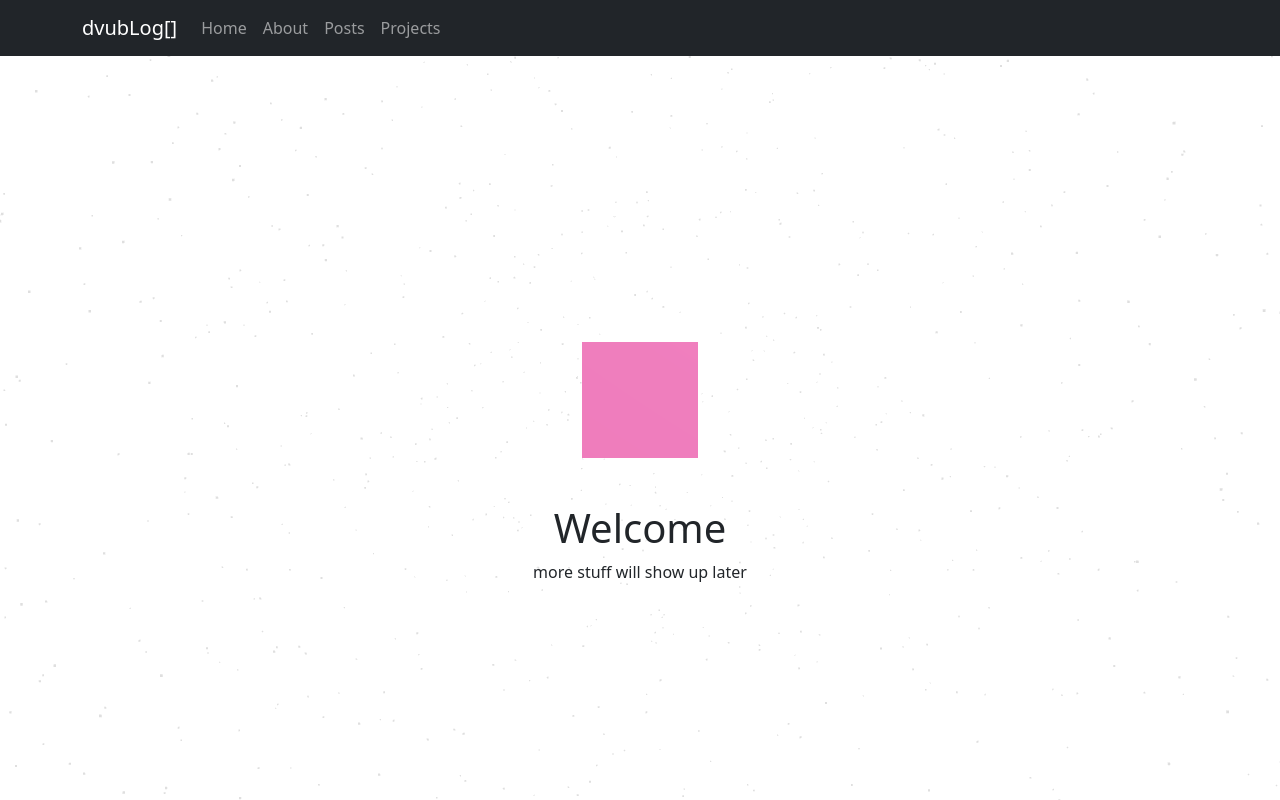
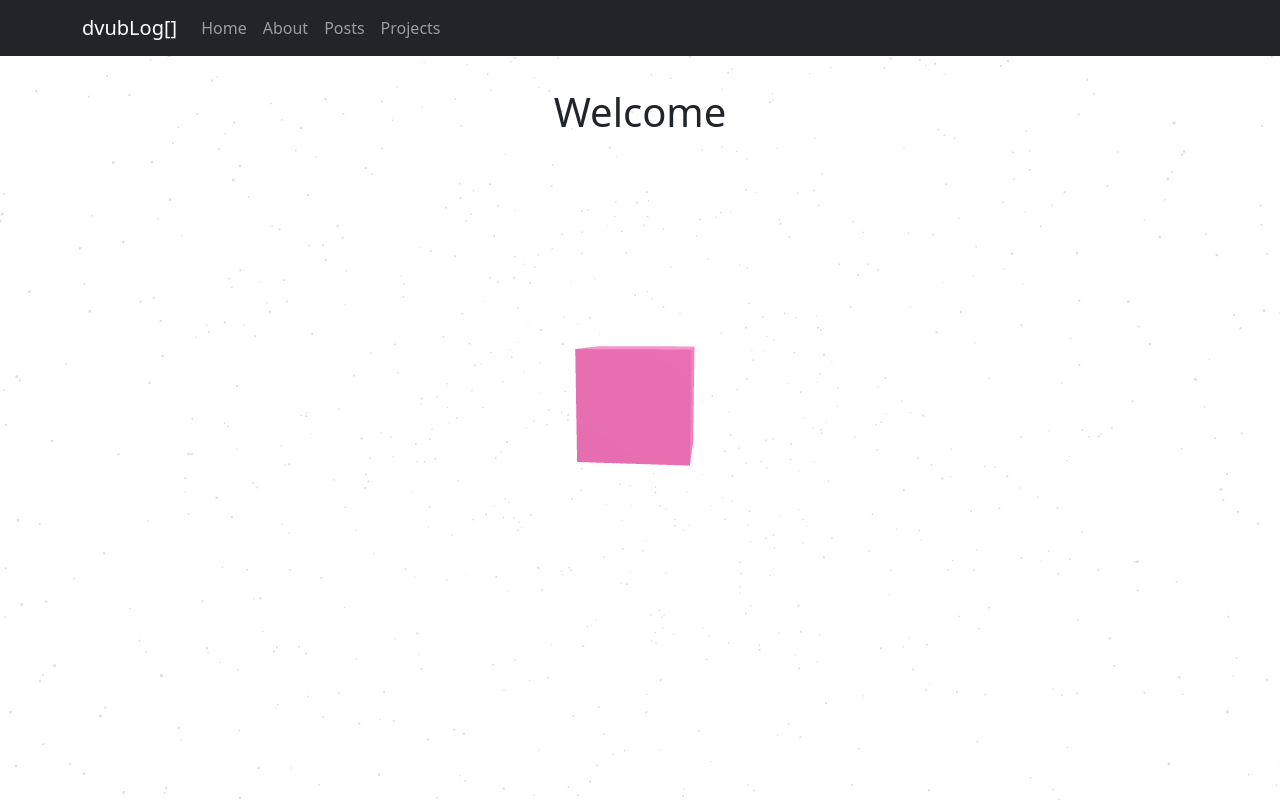
Before and after one commit to dvub/dvub-site, a Next.js app: page / in a window 1280 px wide. Built offline with nearby package versions, Linux system fonts and the light colour scheme.

Commit message:
misc styling

```diff
--- a/components/postCard.tsx
+++ b/components/postCard.tsx
@@ -26,7 +26,7 @@ const PostCard: FC<Props> = (props) => {
     return (
         // /posts (slash at the front) for absolute path
         <Link href={`/posts/${fileName}`}>
-            <Card>
+            <Card style={{borderColor: 'transparent'}}>
                 <div style={{height: '8rem', overflow: 'hidden',}}>
                     <Card.Body>
                         <Card.Title>{title}</Card.Title>
@@ -36,7 +36,7 @@ const PostCard: FC<Props> = (props) => {
                     </Card.Body>
                 </div>
                 <div style={{height:'2.5rem'}}>
-                    <Card.Footer>
+                    <Card.Footer style={{backgroundColor: 'transparent', borderColor: 'transparent'}}>
                         {date} · {styledTags}
                     </Card.Footer>
                 </div>
--- a/pages/index.tsx
+++ b/pages/index.tsx
@@ -1,7 +1,9 @@
 import type { NextPage } from 'next'
-import { Canvas } from '@react-three/fiber'
-import { OrbitControls, Stars } from '@react-three/drei'
+import { Canvas, useFrame, useThree } from '@react-three/fiber'
+import { meshBounds, OrbitControls, Stars } from '@react-three/drei'
 import CSS from 'csstype'
+import * as THREE from 'three'
+import { useRef } from 'react'
 // todo:
 // use head to add titles to pages other than posts
 
@@ -12,14 +14,10 @@ const Home: NextPage = () => {
     left: '0',
     zIndex: '-100',
   }
-  const contentStyle: CSS.Properties = {
-    marginTop: '50%',
-    position: 'relative',
-    zIndex: '100',
-  }
   return (
     <div>
       <div style={{ textAlign: 'center' }}>
+        <h1 style={{}}>Welcome</h1>
         <Canvas style={canvasStyle}>
           <OrbitControls/>
           <Stars/>
@@ -30,20 +28,21 @@ const Home: NextPage = () => {
           />
           <Box />
         </Canvas>
-        <div style={contentStyle}>
-          <h1>Welcome</h1>
-          <p>
-            more stuff will show up later
-          </p>
-        </div>
       </div>
     </div>
   );
 }
 
 const Box = () => {
+  const mesh = useRef<THREE.Mesh>(null!);
+  useFrame(() => {
+    mesh.current.rotation.x += 0.01;
+    mesh.current.rotation.y += 0.01;
+  });
+
   return (
-    <mesh>
+    <mesh ref={mesh}>
+
       <boxBufferGeometry attach="geometry"/>
       <meshLambertMaterial attach="material" color="hotpink" />
 
```
